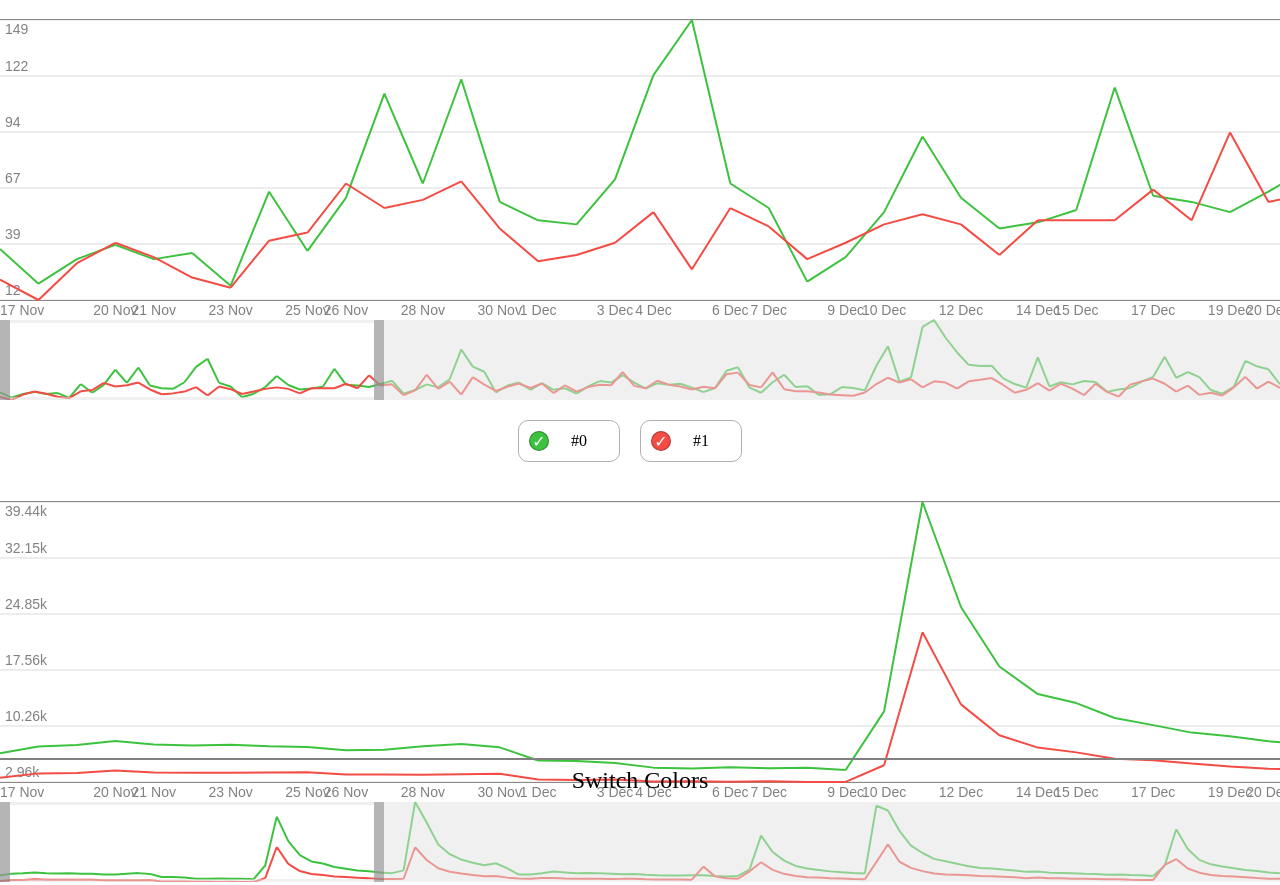
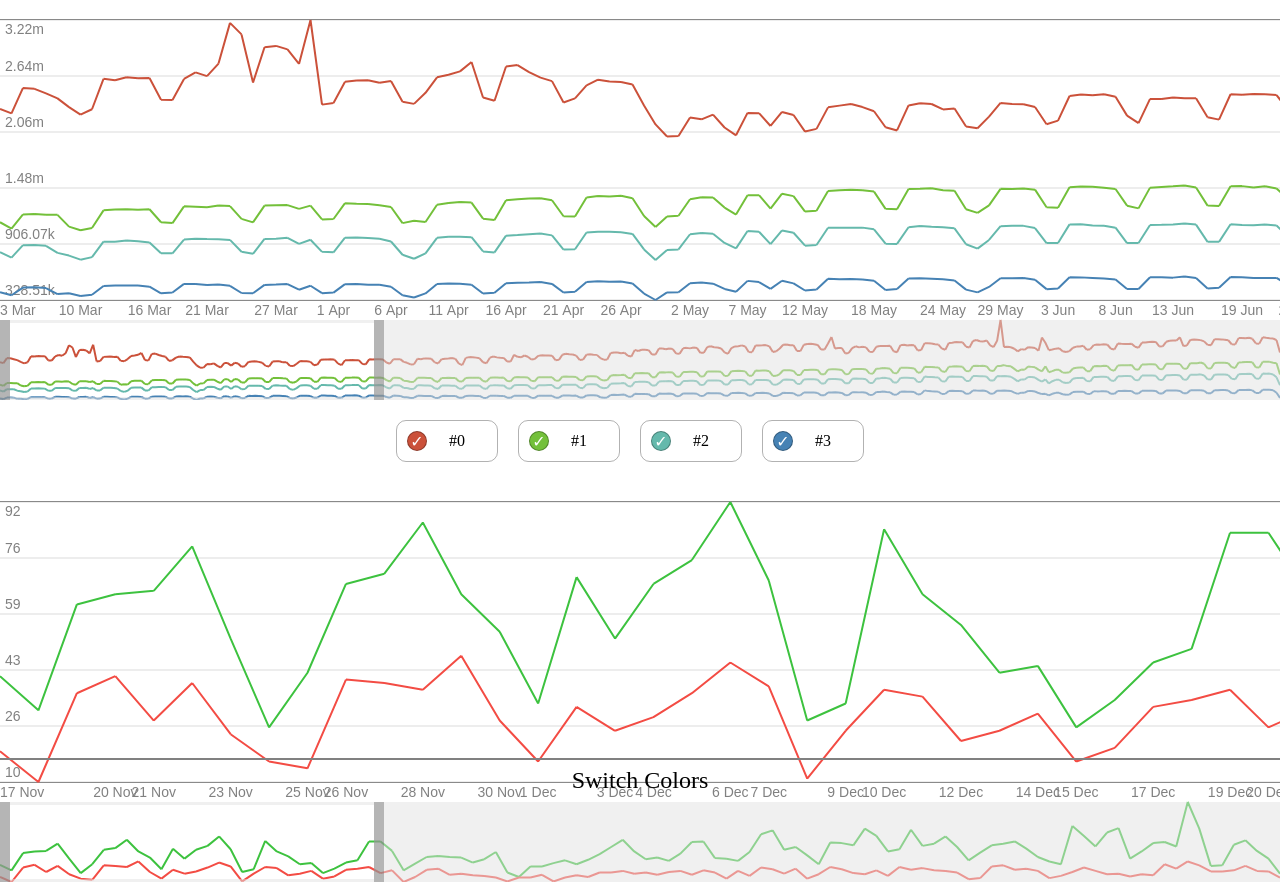
Before and after one commit to GeneGenie/TG_Contest, a website built with webpack: page index.html in a window 1280 px wide. Shown: the top 885 px of the page. Built offline with nearby package versions, Linux system fonts and the light colour scheme.

Commit message:
Big graph first, add bottom padding

```diff
--- a/app.js
+++ b/app.js
@@ -7,7 +7,7 @@ function getData() {
             let CS = new ColorShifter()
 
 
-            data.forEach(dataSet=>{
+            data.reverse().forEach(dataSet=>{
                 Graph.initFromData(dataSet)
             })
             //minify webpack
--- a/index.html
+++ b/index.html
@@ -8,7 +8,11 @@
     * {
         margin: 0px
     }
-
+    body:after{
+        content:' ';
+        display:inline-block;
+        height:200px;
+    }
     canvas {
         border: 0px solid black;
     }
```
Also changed, not shown: dist/app.bundle.js.
